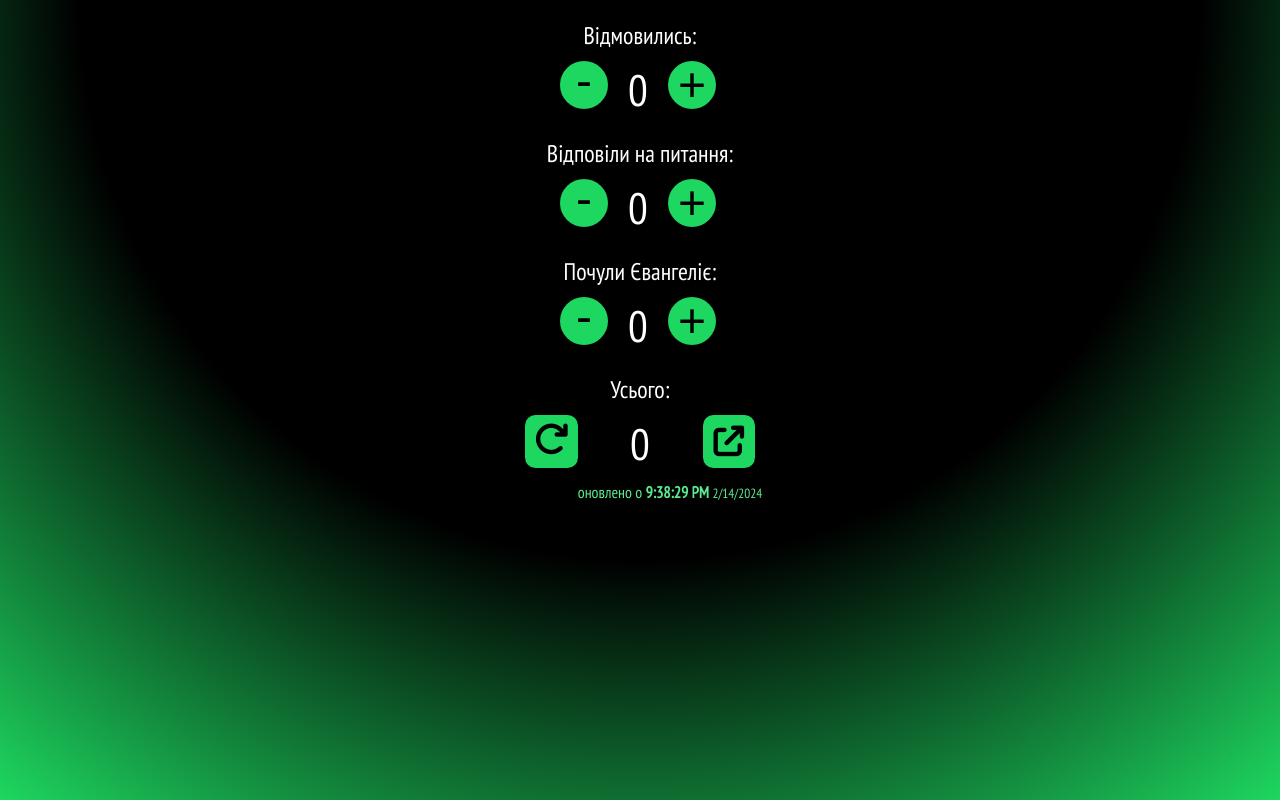
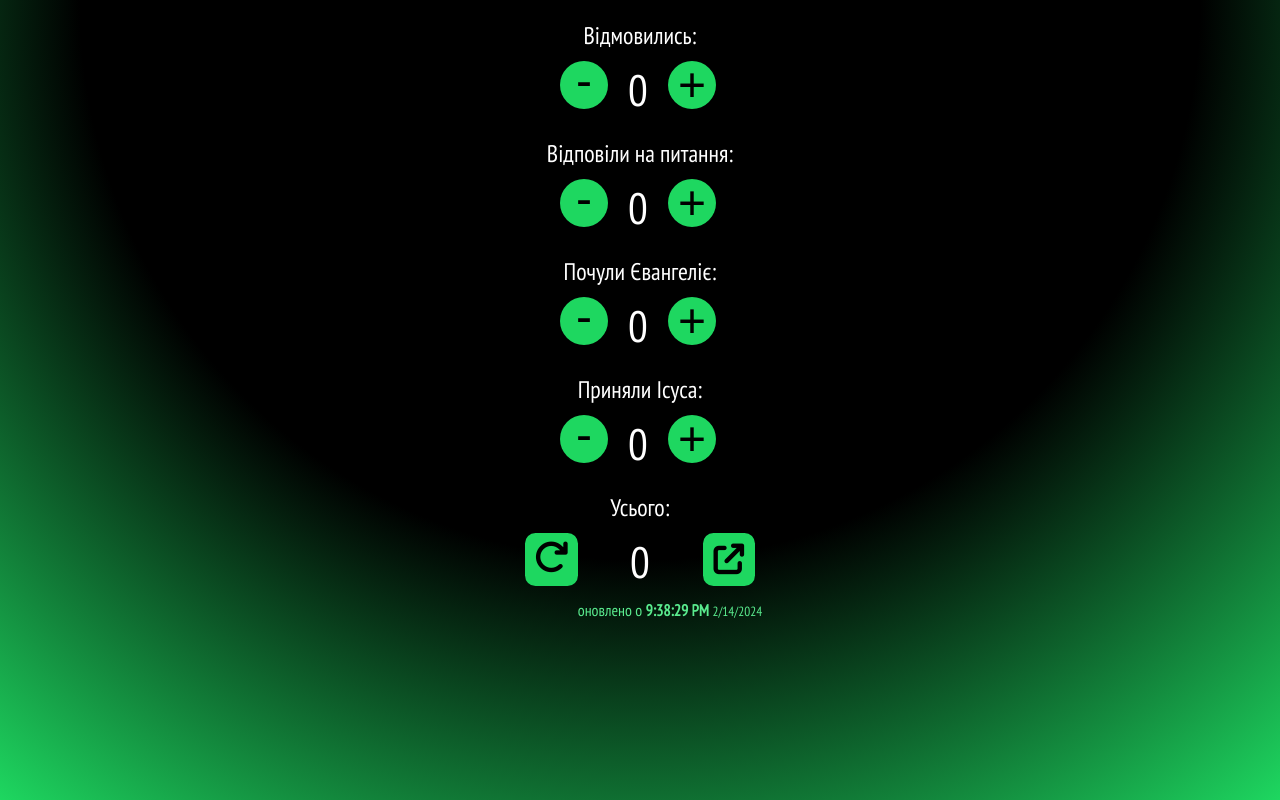
Before and after one commit to gungunzp/counter1, a plain HTML site: page index.html in a window 1280 px wide. Drawn offline with Linux system fonts and the light colour scheme.

Commit message:
add new 'Accepted Jesus' block, add refreshedAt txt constant

```diff
--- a/index.html
+++ b/index.html
@@ -62,6 +62,14 @@
 			</div>
 		</section>
 		<section class="category">
+			<h2 class="category__title">Приняли Ісуса:</h2>
+			<div id="accepted" class="category__actions">
+				<button>-</button>
+				<span class="category__value">0</span>
+				<button>+</button>
+			</div>
+		</section>
+		<section class="category">
 			<h2 class="category__title">Усього:</h2>
 			<div id="total" class="category__actions category__actions--total">
 				<button id="reset"><i class="fa-solid fa-arrow-rotate-right"></i></button>
--- a/script.js
+++ b/script.js
@@ -21,15 +21,18 @@ document.addEventListener('DOMContentLoaded', function () {
 		declined: 'Відмовились:',
 		answered: 'Відповіли на питання:',
 		listened: 'Почули Євангеліє:',
+		accepted: 'Приняли Ісуса:',
 		total: 'Усього:',
 		areYouSure: 'Ви впевнені, що хочете видалити всі дані?',
 		copied: 'Ці дані були скопійовані до буфера:',
+		refreshedAt: 'оновлено о ',
 	};
 
 	const elems = {
 		declined: document.getElementById('declined'),
 		answered: document.getElementById('answered'),
 		listened: document.getElementById('listened'),
+		accepted: document.getElementById('accepted'),
 		total: document.getElementById('total'),
 	};
 	const last_update = document.getElementById('update');
@@ -41,14 +44,15 @@ document.addEventListener('DOMContentLoaded', function () {
 		declined: 0,
 		answered: 0,
 		listened: 0,
+		accepted: 0,
 		total: 0,
-		last_update: (new Date()).toLocaleString()
+		last_update: (new Date()).toLocaleString(),
 	};
 
 	const update = (key, value) => {
 		data[key] = +value;
 		key !== 'last_update' && (elems[key].querySelector('.category__value').innerHTML = value);
-		last_update.innerHTML = 'оновлено о <b>' + (new Date()).toLocaleTimeString() + '</b> <small>' + (new Date()).toLocaleDateString() + '</small>';
+		last_update.innerHTML = `${txt.refreshedAt}<b>` + (new Date()).toLocaleTimeString() + '</b> <small>' + (new Date()).toLocaleDateString() + '</small>';
 		(+value || key === 'last_update') && localStorage.setItem(key, value);
 	};
 
@@ -91,7 +95,7 @@ document.addEventListener('DOMContentLoaded', function () {
 		// }.${d.getFullYear()}`;
 		const date = d.toLocaleString();
 
-		const result = `${txt.declined} ${data.declined}\n${txt.answered} ${data.answered}\n${txt.listened} ${data.listened}\n${txt.total} ${data.total}\n\n${date}`;
+		const result = `${txt.declined} ${data.declined}\n${txt.answered} ${data.answered}\n${txt.listened} ${data.listened}\n${txt.accepted} ${data.accepted}\n${txt.total} ${data.total}\n\n${date}`;
 		// add location
 
 		navigator.clipboard.writeText(result);
```
Also changed, not shown: timing.txt (+6 -1 lines).
